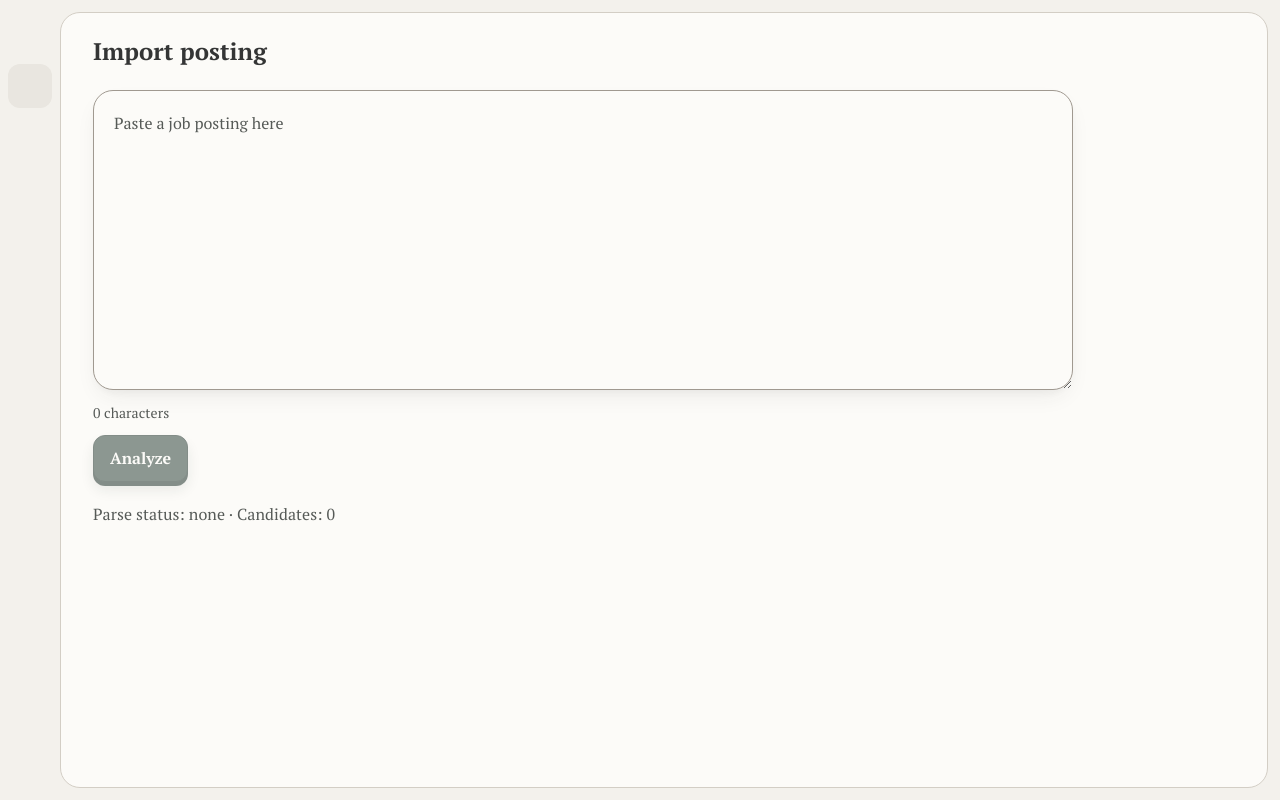
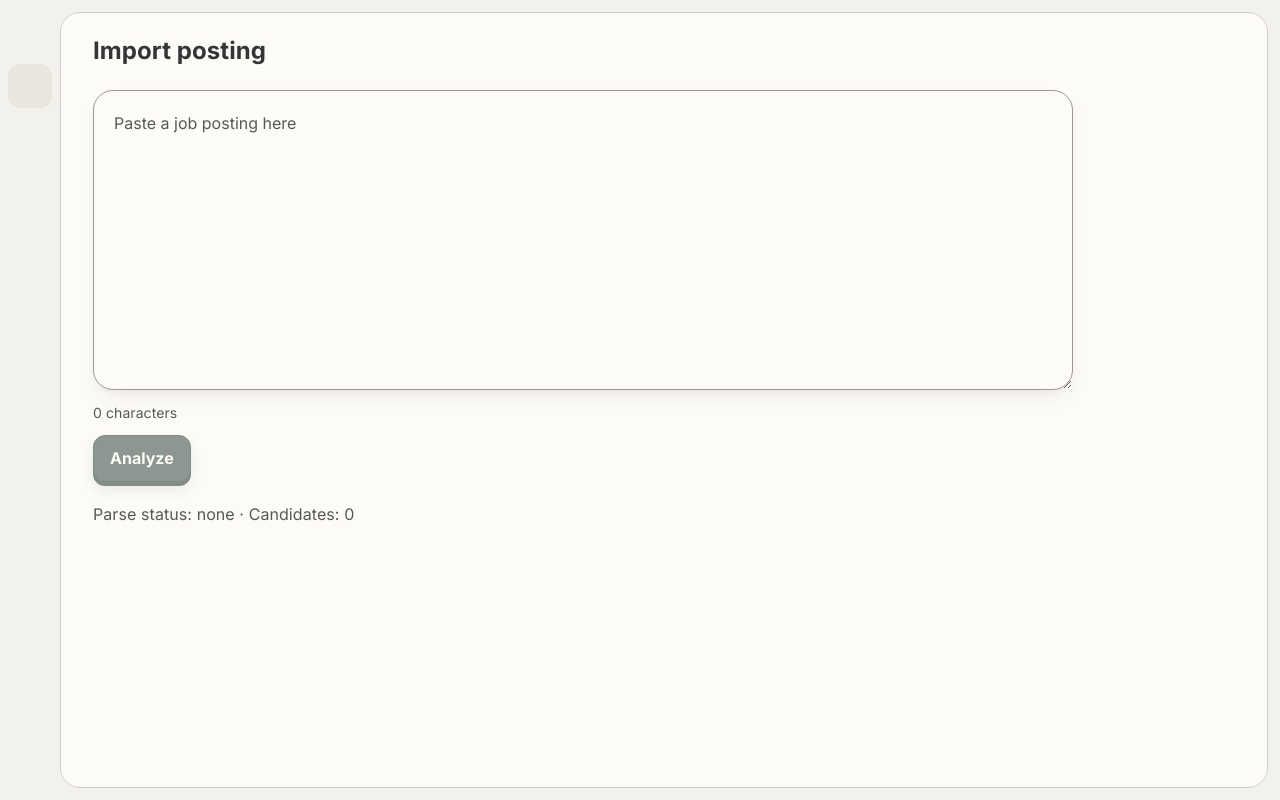
Before and after one commit to dylanxc-cnde/Tracer, a React (Vite) app in the folder frontend/: page / in a window 1280 px wide. Built offline with nearby package versions, Linux system fonts and the light colour scheme; some icons are missing.

Commit message:
style: use inter fonts

```diff
--- a/frontend/src/index.css
+++ b/frontend/src/index.css
@@ -29,7 +29,7 @@
     rgba(52, 53, 53, 0.1) 0 10px 24px -8px,
     rgba(52, 53, 53, 0.06) 0 4px 10px -4px;
 
-  --font-family: 'PT Serif', serif;
+  --font-family: 'Inter', system-ui, sans-serif;
 
   /* Page headings and card details use independent title scales. */
   --font-size-page-title: 1.5rem;
```
Also changed, not shown: frontend/src/main.tsx (+6 -4 lines), frontend/public/third-party-licenses/inter.txt (added), 1 other file (tests, documents, lock files or other folders).
